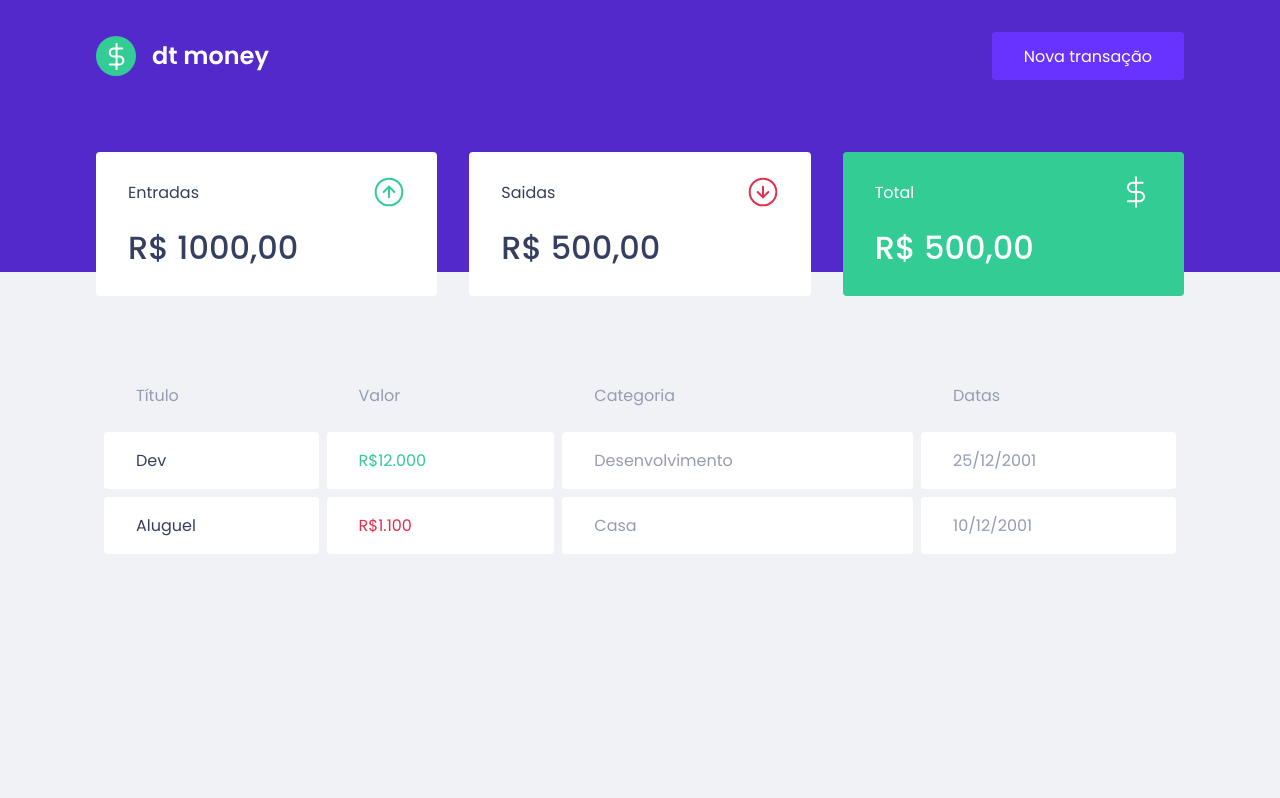
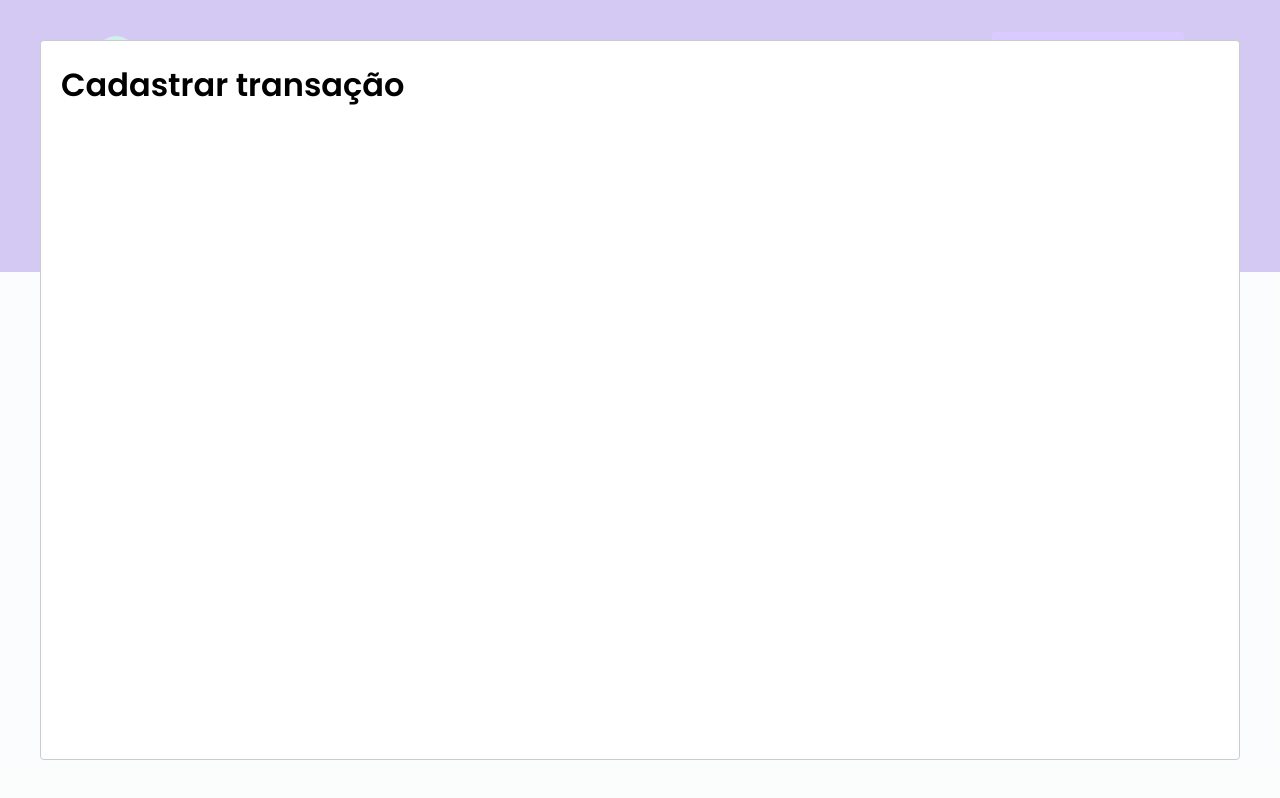
Before and after one commit to PedroDalpa/DTMoney-ignite-react, a React (Create React App) app: page / in a window 1280 px wide. Both pictures are taken after a click on the button "Nova transação". Built offline with nearby package versions, Linux system fonts and the light colour scheme; no server answers; what miragejs would draw is missing.

Commit message:
feat: create modal

```diff
--- a/package.json
+++ b/package.json
@@ -3,10 +3,12 @@
   "version": "0.1.0",
   "private": true,
   "dependencies": {
+    "@types/react-modal": "^3.13.1",
     "axios": "^0.24.0",
     "miragejs": "^0.1.43",
     "react": "^17.0.2",
     "react-dom": "^17.0.2",
+    "react-modal": "^3.14.4",
     "react-scripts": "4.0.3",
     "styled-components": "^5.3.3",
     "web-vitals": "^1.0.1"
--- a/src/App.tsx
+++ b/src/App.tsx
@@ -1,12 +1,33 @@
+import { useState } from 'react';
+import Modal from 'react-modal';
+
 import { Dashboard } from "./components/Dashboard";
 import { Header } from "./components/Header";
 import { GlobalStyle } from "./styles/global";
 
+Modal.setAppElement('#root');
+
 export function App() {
+  const [isNewTransactionModalOpen, setIsNewTransactionModalOpen] = useState(false);
+
+  function handleOpenNewTransactionModal() {
+    setIsNewTransactionModalOpen(true);
+  }
+
+  function handleCloseNewTransactionModal() {
+    setIsNewTransactionModalOpen(false);
+  }
+
   return (
     <>
-      <Header />
+      <Header handleOpenNewTransactionModal={handleOpenNewTransactionModal} />
       <Dashboard />
+      <Modal
+        isOpen={isNewTransactionModalOpen}
+        onRequestClose={handleCloseNewTransactionModal}
+      >
+        <h1>Cadastrar transação</h1>
+      </Modal>
       <GlobalStyle />
     </>
   );
--- a/src/components/Header/index.tsx
+++ b/src/components/Header/index.tsx
@@ -1,15 +1,21 @@
 import logoImg from '../../assets/logo.svg';
 import { Container, Content } from './styles';
 
-export function Header() {
+interface HeadersProps {
+  handleOpenNewTransactionModal: () => void
+}
+
+export function Header({ handleOpenNewTransactionModal }: HeadersProps) {
+
   return (
     <Container>
       <Content>
 
         <img src={logoImg} alt="dt money" />
-        <button type="button">
+        <button type="button" onClick={handleOpenNewTransactionModal}>
           Nova transação
         </button>
+
       </Content>
     </Container>
   )
```
